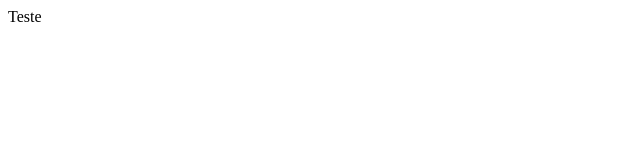
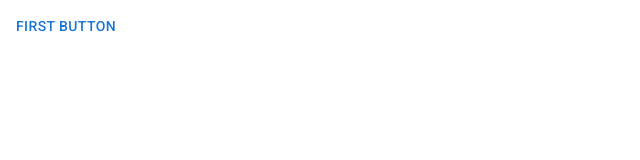
Before and after one commit to leomar-sartor/CursoReact, a React (Create React App) app: page /home in a window 1280 px wide. Shown: the top 160 px of the page, without its empty margins (0-640 px from the left). Built offline with nearby package versions, Linux system fonts and the light colour scheme.

Commit message:
feat: add material ui

```diff
--- a/package.json
+++ b/package.json
@@ -9,8 +9,14 @@
     "eject": "react-scripts eject"
   },
   "dependencies": {
+    "@emotion/react": "^11.11.0",
+    "@emotion/styled": "^11.11.0",
+    "@fontsource/roboto": "^5.0.2",
+    "@mui/icons-material": "^5.11.16",
+    "@mui/material": "^5.13.3",
     "react": "^18.2.0",
     "react-dom": "^18.2.0",
+    "react-router-dom": "6",
     "react-scripts": "5.0.1"
   },
   "devDependencies": {
--- a/public/index.html
+++ b/public/index.html
@@ -5,16 +5,20 @@
     <link rel="icon" href="%PUBLIC_URL%/favicon.ico" />
     <meta name="viewport" content="width=device-width, initial-scale=1" />
     <meta name="theme-color" content="#000000" />
-    <meta
-      name="description"
-      content="Estudando React com MUIE"
+
+    <title>Cadastros</title>
+    <meta name="description" content="Estudando React com MUIE" />
+
+    <link
+      rel="stylesheet"
+      href="https://fonts.googleapis.com/css?family=Roboto:300,400,500,700&display=swap"
     />
-    <link rel="apple-touch-icon" href="%PUBLIC_URL%/logo192.png" />
-    <link rel="manifest" href="%PUBLIC_URL%/manifest.json" />
-    <title>Cadastros</title>
+
   </head>
   <body>
-    <noscript>Você precisa de JavaScript habilitado para rodas a aplicação.</noscript>
+    <noscript
+      >Você precisa de JavaScript habilitado para rodas a aplicação.</noscript
+    >
     <div id="root"></div>
   </body>
 </html>
--- a/src/App.tsx
+++ b/src/App.tsx
@@ -1,7 +1,10 @@
+import { BrowserRouter } from "react-router-dom";
+import { AppRoutes } from "./routes";
+
 export const App = () => {
   return (
-    <div className="App">
-      Teste
-    </div>
+    <BrowserRouter>
+      <AppRoutes />
+    </BrowserRouter>
   );
-}
+};
--- a/src/routes/index.tsx
+++ b/src/routes/index.tsx
@@ -1 +1,12 @@
-export {};
+import { Button } from "@mui/material";
+import { Route, Routes, Navigate } from "react-router-dom";
+
+export const AppRoutes = () => {
+  return (
+    <Routes>
+        <Route path="/home" element={<Button>First Button</Button>} />
+
+        <Route path="*" element={<Navigate to="/home"/>} />
+    </Routes>
+  );
+};
```
Also changed, not shown: src/index.tsx (+5 -5 lines), 1 other file (tests, documents, lock files or other folders).
